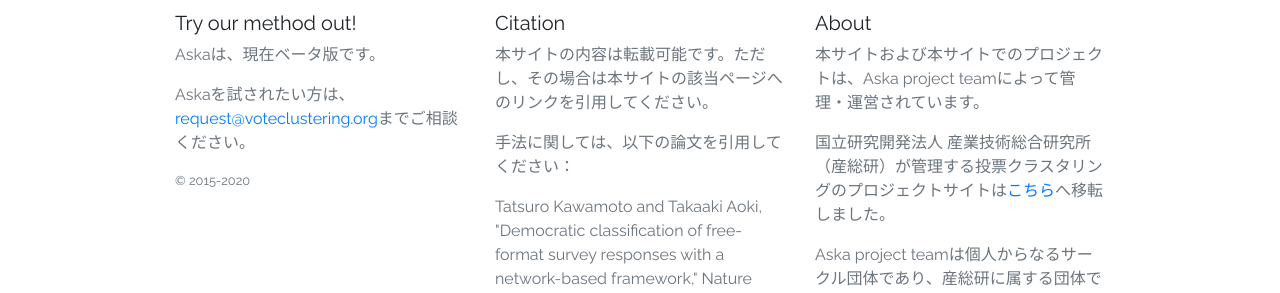
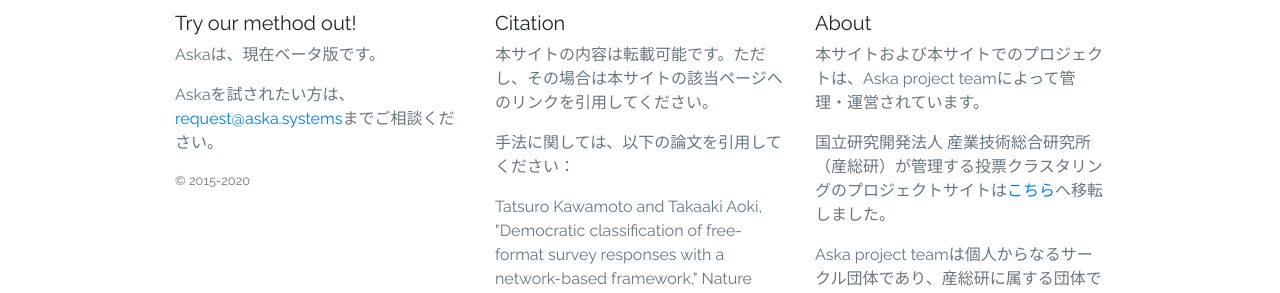
Before and after one commit to Aska-systems/gallery_ja, a Jekyll site: the page built from about.md, in a window 1280 px wide. Shown: the part 797-1090 px from the top of the page. Built offline with Jekyll 4.4.1, drawn with Linux system fonts in a browser that asks for light colours.

Commit message:
Update intro.html

```diff
--- a/_layouts/intro.html
+++ b/_layouts/intro.html
@@ -92,7 +92,7 @@
 <!--         <img class="mb-2" src="/docs/4.2/assets/brand/bootstrap-solid.svg" alt="" width="24" height="24"> -->
         <h5>Try our method out!</h5>
         <p class="text-muted">Askaは、現在ベータ版です。</p>
-        <p class="text-muted">Askaを試されたい方は、<a href="mailto:request@voteclustering.org">request@voteclustering.org</a>までご相談ください。</p>
+        <p class="text-muted">Askaを試されたい方は、<a href="mailto:request@aska.systems">request@aska.systems</a>までご相談ください。</p>
 
         <small class="d-block mb-3 text-muted">&copy; 2015-2020</small>
       </div>
```
